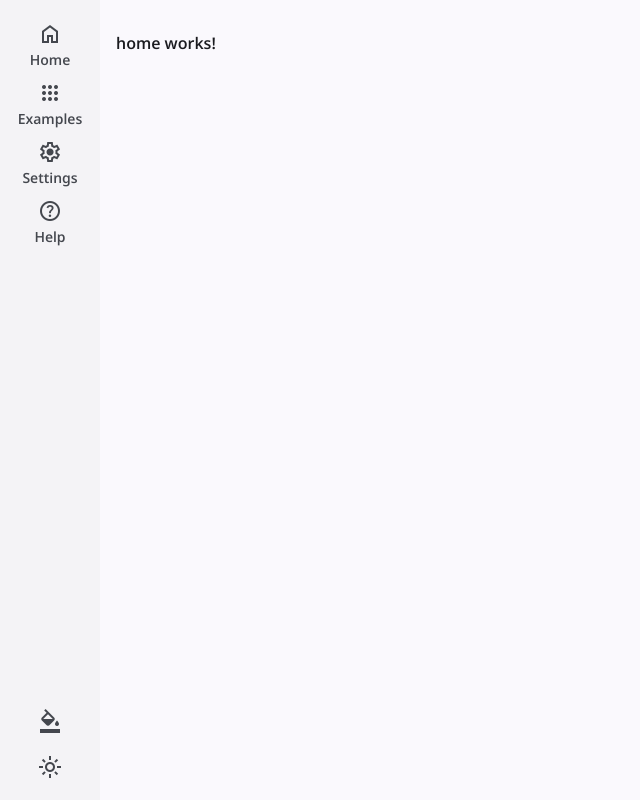
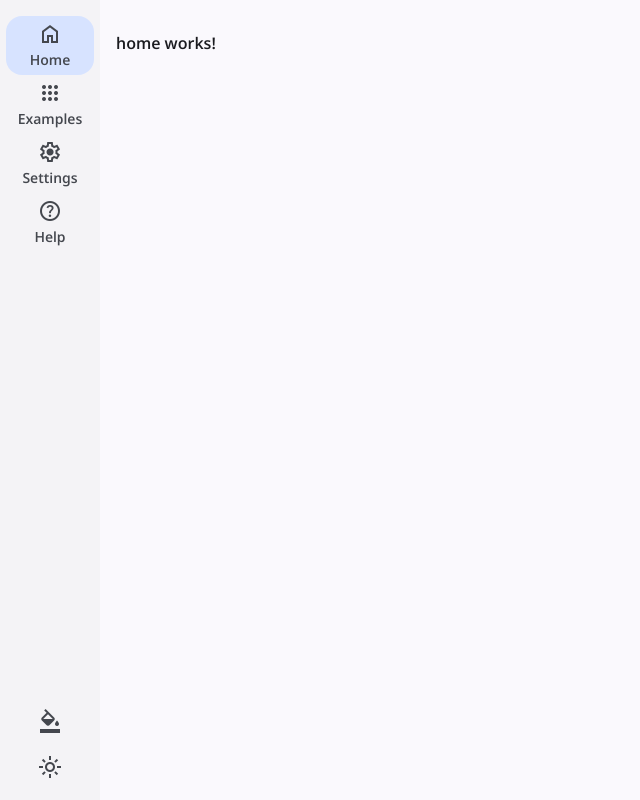
Before and after one commit to devcobos/NgBossLevel, an Angular app: page /home in a window 1280 px wide. In both pictures the pointer is over the element 49 px from the left and 45 px from the top of the page. Shown: the whole page, without its empty margins (0-640 px from the left). Built offline with nearby package versions, Linux system fonts and the light colour scheme.

Commit message:
Nav bar update

```diff
--- a/src/app/shared/components/vertical-button/vertical-button.component.scss
+++ b/src/app/shared/components/vertical-button/vertical-button.component.scss
@@ -12,7 +12,7 @@
 }
 
 .vertical-button:hover {
-  // background-color: #d9d8dc;
+  background-color: var(--mat-sys-primary-container);
 }
 
 .custom-icon-button {
```
